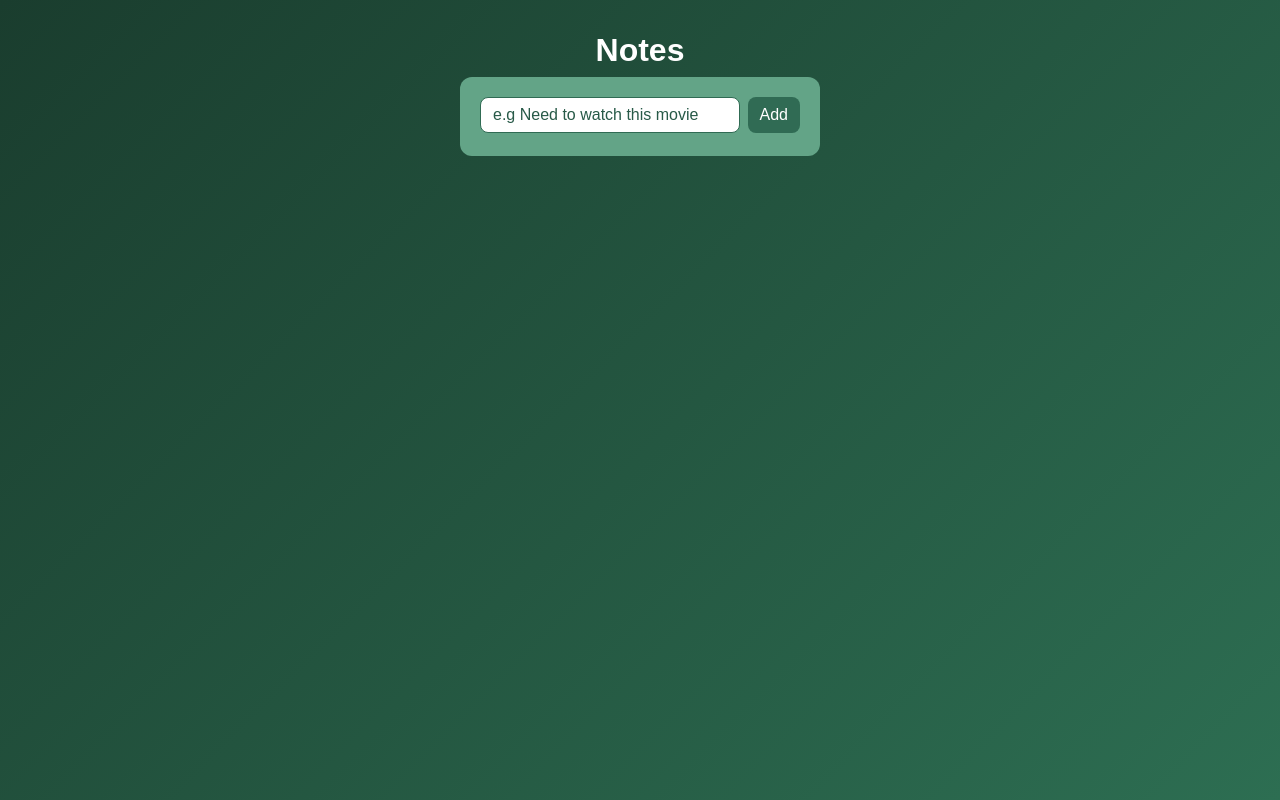
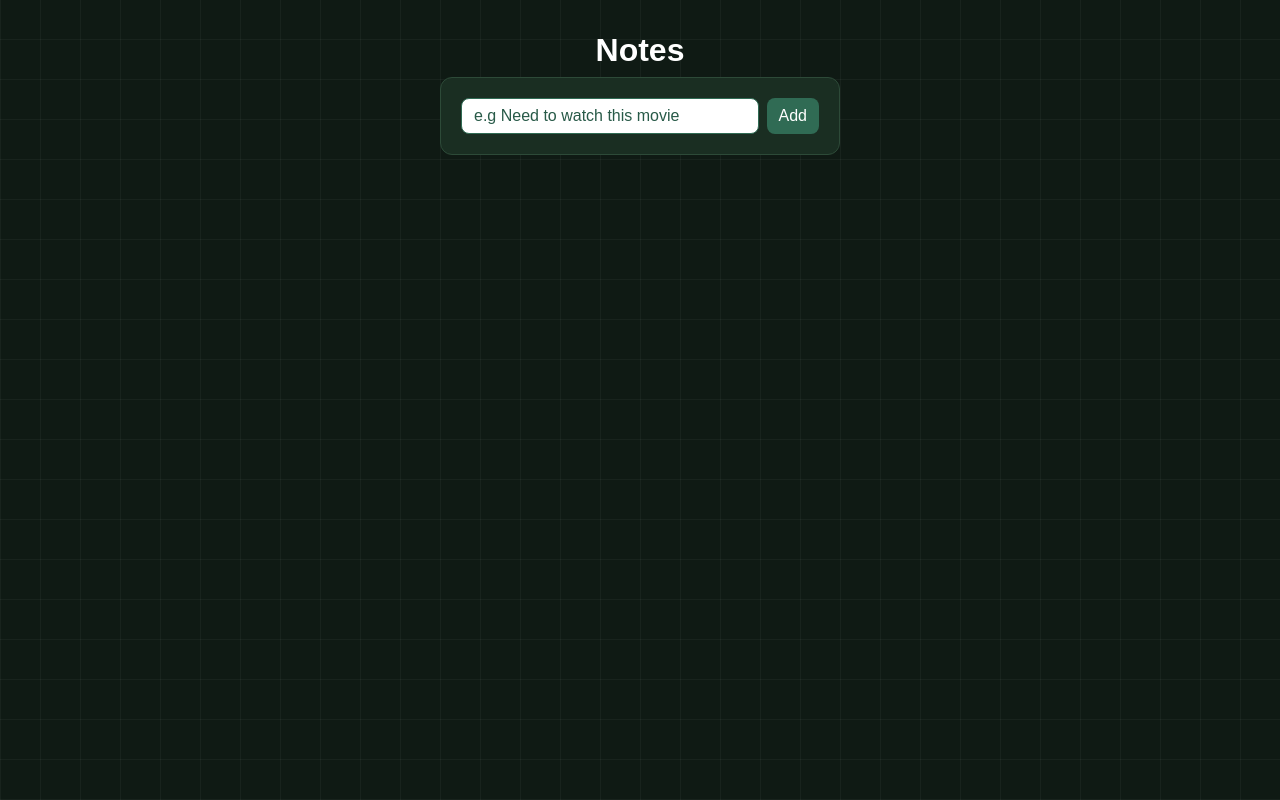
Before and after one commit to Aashutosh-kc/notes-app, a React (Vite) app: page / in a window 1280 px wide. Built offline with nearby package versions, Linux system fonts and the light colour scheme.

Commit message:
style: add styling to buttons

```diff
--- a/src/components/AddNotes.css
+++ b/src/components/AddNotes.css
@@ -2,12 +2,12 @@
 	margin: 0 auto 24px;
 	display: flex;
 	gap: 8px;
-	width: 360px;
-	box-shadow: 0 3px #63a487;
+	width: 400px;
+	border: 1px solid #2d4a38;
 	padding: 20px;
 	justify-content: center;
 	border-radius: 12px;
-	background: #63a487;
+	background: #1a2e22;
 
 }
 .add-notes input{
--- a/src/components/AllNotes.css
+++ b/src/components/AllNotes.css
@@ -9,24 +9,38 @@
 }
 .all-notes li{
 	display: flex;
-	background: rgba(255,255,255,0.9);
+	border: 1px solid #2d4a38;
+	background: #1a2e22;
 	border-radius: 8px;
 	padding: 12px;
-	width: 360px;
+	width: 400px;
 	border-left: 4px solid #285a48;
+	align-items: center;
+}
+.all-notes input{
+	padding: 4px 8px;
+	border-radius: 8px;
+	border: 1px solid #2d4a38;
+}
+.all-notes p{
+	color: #f1f5f9;
 }
 .all-btn{
 	margin-left: auto;
 }
 .edit-btn{
+	color: #2dd4bf;
+	padding: 4px 10px;
+	border-radius: 6px;
+	font-size: 12px;
+	margin-right: 4px;
+	border: 1px solid #2dd4bf;
+	background: transparent;
+	cursor: pointer;
+}
+.edit-btn:hover{
+	background: #2dd4bf;
 	color: white;
-	padding: 4px;
-	border-radius: 8px;
-
-	margin-right: 4px;
-	border: none;
-	background: rgba(0, 255, 0, 0.45);
-	cursor: pointer;
 }
 .save-btn{
 	color: white;
@@ -38,14 +52,17 @@
 	cursor: pointer;
 }
 .delete-btn{
-	color: white;
+	color: rgba(255, 60, 60, 0.8);
 	padding: 4px 8px;
-	border-radius: 8px;
+	border-radius: 6px;
+	font-size: 12px;
 	margin-right: 4px;
 	border: none;
-	background: rgba(255, 0, 0, 0.7);
+	background: transparent;
 	cursor: pointer;
 }
 .delete-btn:hover{
+	background: rgba(255, 0, 0, 0.7);
+	color: rgba(255, 255, 255, 0.9);
 	opacity: 0.85;
 }
--- a/src/index.css
+++ b/src/index.css
@@ -5,6 +5,11 @@
 }
 body{
   font-family: sans-serif;
-  background: linear-gradient(135deg,#1a3d2e,#2d6e52);
+  background: #0f1a14;
+  background-image: linear-gradient(0deg, rgba(255, 255, 255, 0.04) 1px, transparent 1px),
+  linear-gradient(90deg, rgba(255, 255, 255, 0.04) 1px, transparent 1px);
+  background-size: 40px 40px;
+
+
   min-height: 100vh;
 }
```
